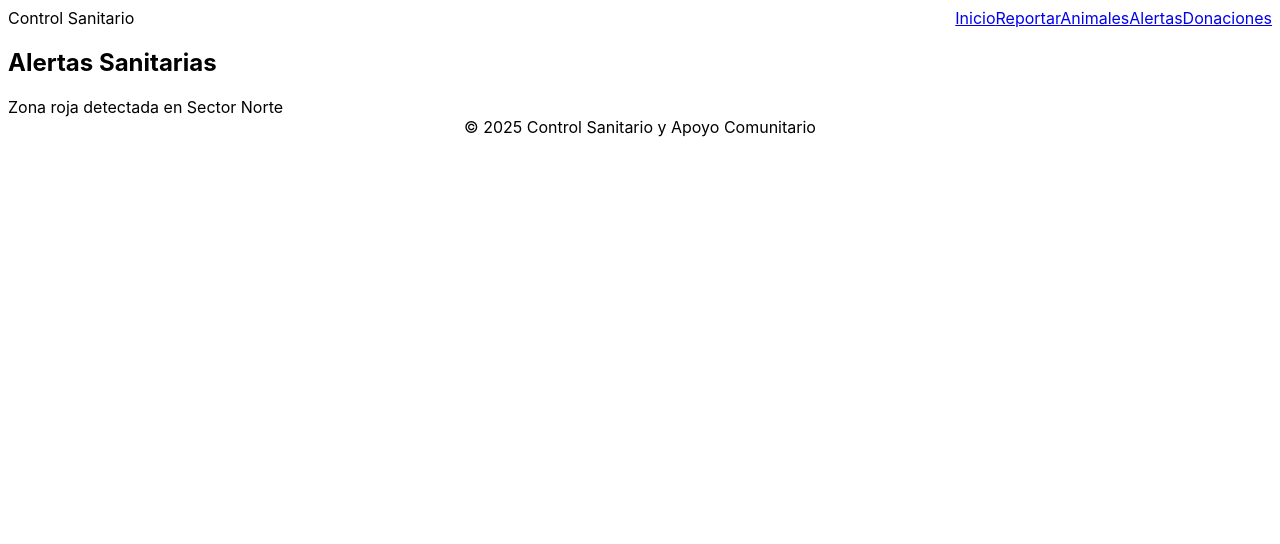
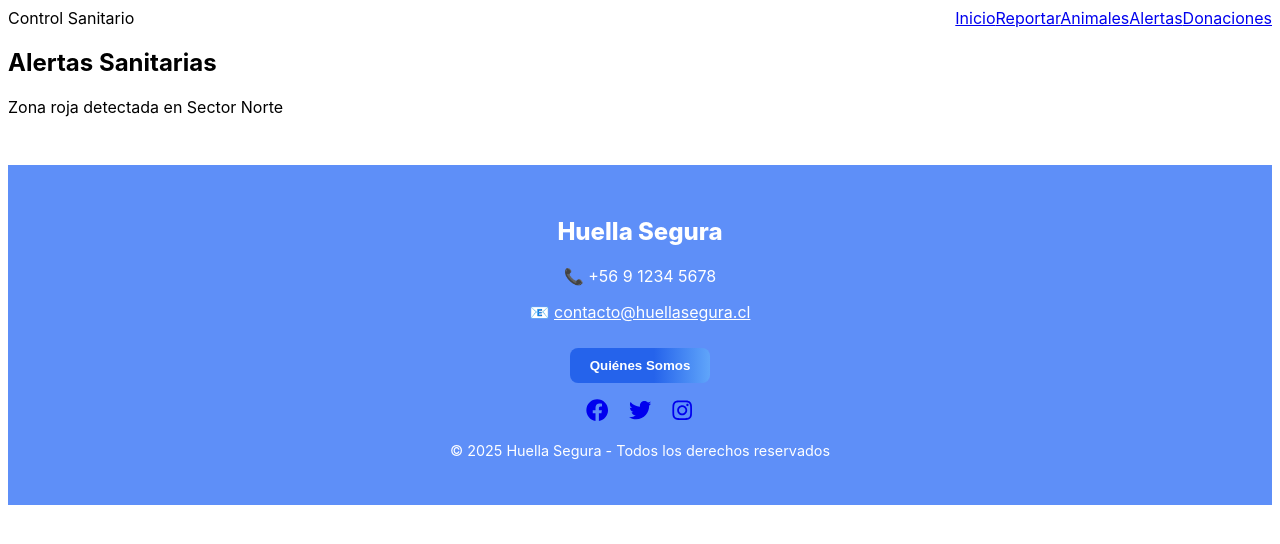
Before and after one commit to imeduuu/integraII, a Next.js app in the folder control-sanitario-next/: page /alerts in a window 1280 px wide. Shown: the top 544 px of the page. Built offline with nearby package versions, Linux system fonts and the light colour scheme.

Commit message:
Refactor Footer component with modal feedback

```diff
--- a/control-sanitario-next/src/components/Footer.tsx
+++ b/control-sanitario-next/src/components/Footer.tsx
@@ -1,9 +1,142 @@
-import React from 'react';
+import React, { useState } from "react";
+import { FaFacebook, FaTwitter, FaInstagram } from "react-icons/fa";
 
-const Footer = () => (
-  <footer className="bg-secondary text-white p-4 text-center">
-    &copy; 2025 Control Sanitario y Apoyo Comunitario
-  </footer>
-);
+// --- estilos base ---
+const footerStyle: React.CSSProperties = {
+  background: "#5e8ff8ff",
+  color: "#fff",
+  padding: "2rem",
+  textAlign: "center",
+  marginTop: "3rem"
+};
+
+const buttonStyle: React.CSSProperties = {
+  padding: "10px 20px",
+  background: "linear-gradient(90deg,#2563eb 60%,#60a5fa 100%)",
+  border: "none",
+  borderRadius: "8px",
+  color: "#fff",
+  fontWeight: 700,
+  cursor: "pointer",
+  transition: "transform 0.2s",
+  marginTop: "10px"
+};
+
+const modalStyle: React.CSSProperties = {
+  position: "fixed",
+  top: 0, left: 0, right: 0, bottom: 0,
+  background: "rgba(0,0,0,0.4)",
+  display: "flex",
+  alignItems: "center",
+  justifyContent: "center",
+  zIndex: 1000
+};
+
+const formStyle: React.CSSProperties = {
+  maxWidth: "400px",
+  width: "90vw",
+  padding: "32px",
+  background: "#fff",
+  borderRadius: "16px",
+  boxShadow: "0 8px 32px rgba(0,0,0,0.2)",
+  animation: "fadeIn 0.4s"
+};
+
+const inputStyle: React.CSSProperties = {
+  width: "100%",
+  padding: "10px",
+  marginBottom: "14px",
+  borderRadius: "6px",
+  border: "1px solid #ccc"
+};
+
+const Footer: React.FC = () => {
+  const [showModal, setShowModal] = useState(false);
+
+  return (
+    <>
+      <footer style={footerStyle}>
+        <h2 style={{ fontWeight: 800, fontSize: "1.5rem" }}>Huella Segura</h2>
+        <p>📞 +56 9 1234 5678</p>
+        <p>
+          📧{" "}
+          <span
+            onClick={() => setShowModal(true)}
+            style={{ textDecoration: "underline", cursor: "pointer" }}
+          >
+            contacto@huellasegura.cl
+          </span>
+        </p>
+
+        {/* Botón Quiénes Somos */}
+        <a href="/quienes-somos">
+          <button
+            style={buttonStyle}
+            onMouseOver={(e) =>
+              (e.currentTarget.style.transform = "scale(1.05)")
+            }
+            onMouseOut={(e) =>
+              (e.currentTarget.style.transform = "scale(1)")
+            }
+          >
+            Quiénes Somos
+          </button>
+        </a>
+
+        {/* Redes sociales */}
+        <div style={{ marginTop: "1rem", fontSize: "1.4rem" }}>
+          <a href="#" style={{ margin: "0 10px" }}>
+            <FaFacebook />
+          </a>
+          <a href="#" style={{ margin: "0 10px" }}>
+            <FaTwitter />
+          </a>
+          <a href="#" style={{ margin: "0 10px" }}>
+            <FaInstagram />
+          </a>
+        </div>
+
+        <p style={{ marginTop: "1rem", fontSize: "0.9rem" }}>
+          © {new Date().getFullYear()} Huella Segura - Todos los derechos reservados
+        </p>
+      </footer>
+
+      {/* Modal Feedback */}
+      {showModal && (
+        <div style={modalStyle} onClick={() => setShowModal(false)}>
+          <form style={formStyle} onClick={(e) => e.stopPropagation()}>
+            <h2 style={{ marginBottom: "1rem", color: "#2563eb" }}>Envíanos tu Feedback</h2>
+            <input style={inputStyle} type="text" placeholder="Tu nombre" required />
+            <input style={inputStyle} type="email" placeholder="Tu correo" required />
+            <textarea
+              style={{ ...inputStyle, height: "100px" }}
+              placeholder="Escribe tu mensaje..."
+              required
+            />
+            <button style={buttonStyle} type="submit">
+              Enviar
+            </button>
+            <button
+              type="button"
+              onClick={() => setShowModal(false)}
+              style={{ ...buttonStyle, background: "#e5e7eb", color: "#2563eb", marginTop: "8px" }}
+            >
+              Cancelar
+            </button>
+          </form>
+        </div>
+      )}
+
+      <style>
+        {`
+          @keyframes fadeIn {
+            from { opacity: 0; transform: translateY(30px);}
+            to { opacity: 1; transform: translateY(0);}
+          }
+        `}
+      </style>
+    </>
+  );
+};
 
 export default Footer;
```
